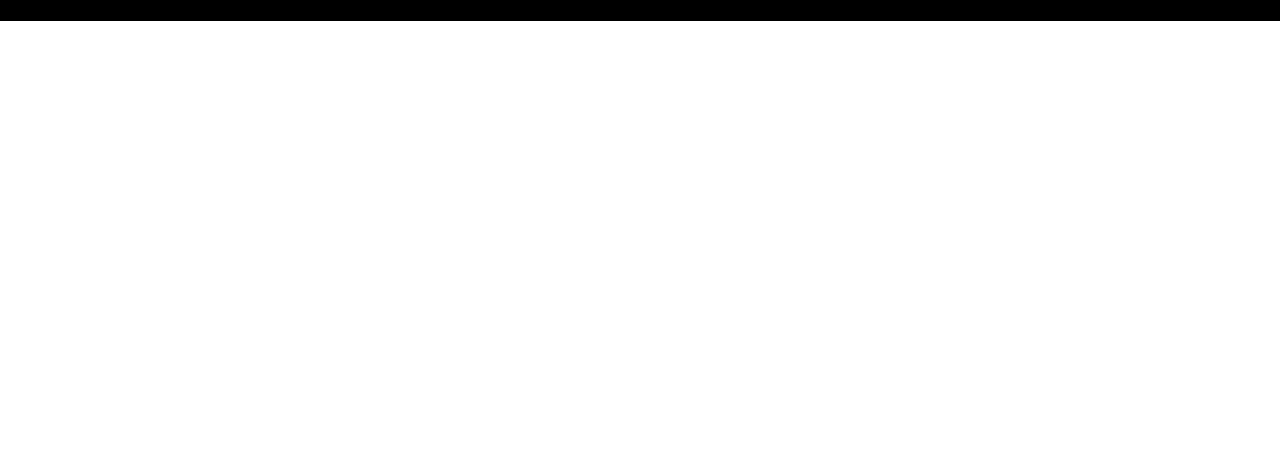
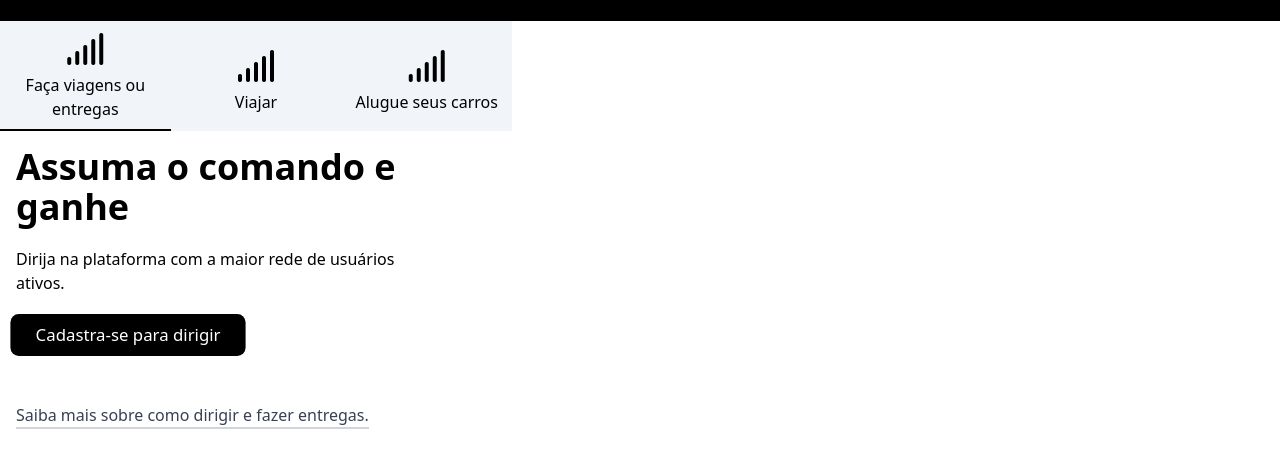
Before and after one commit to aglayrton/uber-tailwind, a website: page src/index.html in a window 1280 px wide. Shown: the part 59-526 px from the top of the page. Drawn offline with Linux system fonts and the light colour scheme.

Commit message:
área hero do site

```diff
--- a/src/index.html
+++ b/src/index.html
@@ -5,6 +5,8 @@
     <meta charset="UTF-8">
     <meta name="viewport" content="width=device-width, initial-scale=1.0">
     <link href="../style/output.css" rel="stylesheet">
+    <link rel="stylesheet" href="https://cdnjs.cloudflare.com/ajax/libs/font-awesome/6.0.0-beta3/css/all.min.css"
+        integrity="sha384-k6RqeWeci5ZR/Lv4MR0sA0FfDOMiQ2zHhH7EiX5L5rnV2BqJZf1gZ3XxrZZi/Xp" crossorigin="anonymous">
 </head>
 
 <body>
@@ -25,6 +27,46 @@
             </div>
         </div>
     </header>
+
+    <!--FIM DO HEADER-->
+
+    <!--INICIO DO HERO-->
+    <main class="w-full">
+        <div class="w-full max-w-7xl mx-auto flex">
+            <section class="bg-white max-w-lg w-full md: mx-2 md:my-2">
+                <div class="bg-slate-100 flex w-full items-center justify-between">
+                    <div class="flex-1 pt-3 flex flex-col items-center justify-center gap-2">
+                        <i class="fa fa-signal" style="font-size:32px"></i>
+                        <span class="text-center">Faça viagens ou entregas</span>
+                        <span class="w-full bg-black h-[1.5px]"></span>
+                    </div>
+                    <div class="flex-1 pt-3 flex flex-col items-center justify-center gap-2">
+                        <i class="fa fa-signal" style="font-size:32px"></i>
+                        <span class="text-center">Viajar</span>
+                    </div>
+                    <div class="flex-1 pt-3 flex flex-col items-center justify-center gap-2">
+                        <i class="fa fa-signal" style="font-size:32px"></i>
+                        <span class="text-center">Alugue seus carros</span>
+                    </div>
+                </div>
+
+                <div class="flex flex-col gap-5 px-4 my-4">
+                    <h1 class="font-bold text-4xl max-w-sm">Assuma o comando e ganhe</h1>
+                    <p class="max-w-sm">Dirija na plataforma com a maior rede de usuários ativos.</p>
+                    <button
+                        class="bg-black self-start text-white px-6 py-2 rounded-lg font-medium hover: scale-105 durantion-200">Cadastra-se
+                        para dirigir</button>
+                    <a href="#"
+                    class="text-gray-700 mt-7 mb-4 border-b-2 self-start border-gray-300 hover:border-gray-700 duration-300"
+                    >
+                        Saiba mais sobre como dirigir e fazer entregas.
+                    </a>
+                </div>
+
+            </section>
+        </div>
+    </main>
+    <!--FIM DO HERO-->
 </body>
 
 </html>
```
Also changed, not shown: style/output.css.
